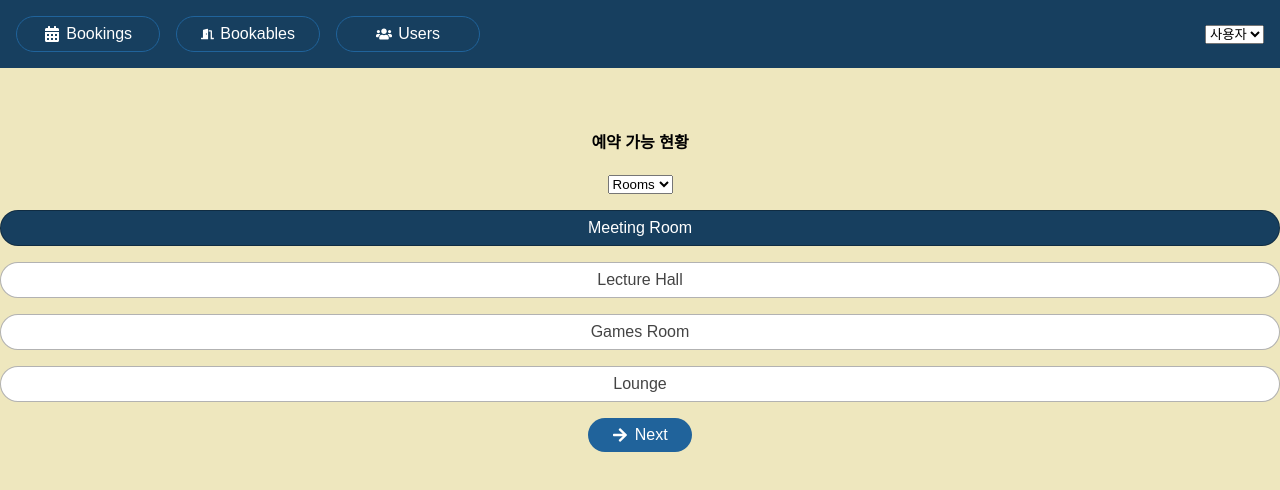
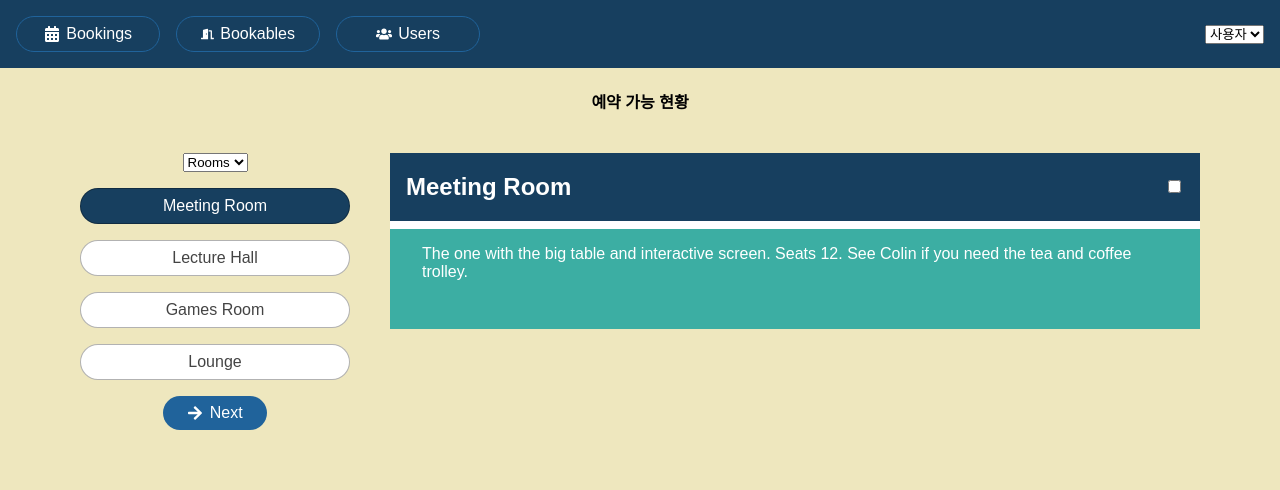
Before and after one commit to SJC-s/React-Demo, a React (Vite) app: page /bookables in a window 1280 px wide. Shown: the top 490 px of the page. Built offline with nearby package versions, Linux system fonts and the light colour scheme.

Commit message:
#3 useState_3 (Details)

```diff
--- a/src/component/Bookables/BookList.jsx
+++ b/src/component/Bookables/BookList.jsx
@@ -1,4 +1,4 @@
-import {bookables} from "../../static.json"
+import {bookables, days, sessions} from "../../static.json"
 import {useState} from "react";
 import {FaArrowRight} from "react-icons/fa";
 
@@ -6,7 +6,10 @@
     console.log(bookables)
     const [group, setGroup] = useState("Rooms")
     const bookableGroup = bookables.filter(b => (b.group === group))
-    const groups = ["Rooms", "Kit"]
+
+    // b.group 가져와서 컬렉션, 중복값은 1개만 저장하기 위해 Set 자료구조
+    // ... : Set 오브젝트를 배열로 변환
+    const groups = [...new Set(bookables.map(b=>b.group))]
 
     // 상태값 관리를 해야할 변수 bookableIndex
     // setBookableIndex : useState 가 리턴해주는 메소드(값 변경 메소드)
@@ -17,9 +20,19 @@
         // 상태값 변경 메소드의 인자 i : bookableIndex 값
     }
 
+    function changeGroup(event) {
+        setGroup(event.target.value)
+        setBookableIndex(0)
+    }
+
+    const bookable = bookableGroup[bookableIndex];
+    const [hasDetails, setHasDetails] = useState(false);
+
     return (
+        <>
             <div>
-            <select value={group} onChange={(e) => setGroup(e.target.value)}>
+                <select value={group} onChange={changeGroup}>
+                    {/* eslint-disable-next-line react/jsx-key */}
                     {groups.map(g => <option value={g}>{g}</option>)}
                 </select>
                 <ul className="items-list-nav">
@@ -37,6 +50,35 @@
                     </button>
                 </p>
             </div>
+
+            {/* 새로운 UI 추가 : 상세 내용 */}
+            <div className="book-details">
+                <div className="item">
+                    <div className="item-header">
+                        <h2>{bookable.title}</h2>
+                        <span className="controls">
+                            <label>
+                                <input type="checkbox" checked={hasDetails} onChange={() => setHasDetails(has=>!has)}/>
+                            </label>
+                        </span>
+                    </div>
+                    <p>{bookable.notes}</p>
+                    {hasDetails && (
+                        <div className="item-details">
+                            <h3>사용가능한 요일과 세션</h3>
+                            <div className="bookable-availability">
+                                <ul>
+                                    {bookable.days.sort().map(d => <li key={d}>{days[d]}</li>)}
+                                </ul>
+                                <ul>
+                                    {bookable.sessions.sort().map(s => <li key={s}>{sessions[s]}</li>)}
+                                </ul>
+                            </div>
+                        </div>
+                    )}
+                </div>
+            </div>
+        </>
     )
 }
 
--- a/src/component/Bookables/BookablePage.jsx
+++ b/src/component/Bookables/BookablePage.jsx
@@ -2,10 +2,12 @@
 
 function BookablePage(){
     return (
-        <main className="bookable-page">
+        <>
             <h4>예약 가능 현황</h4>
-            <BookList/>
-        </main>
+            <main className="bookables-page">
+                <BookList/>
+            </main>
+        </>
     )
 }
 
```
Lines whose indentation alone changed are shown as unchanged.
